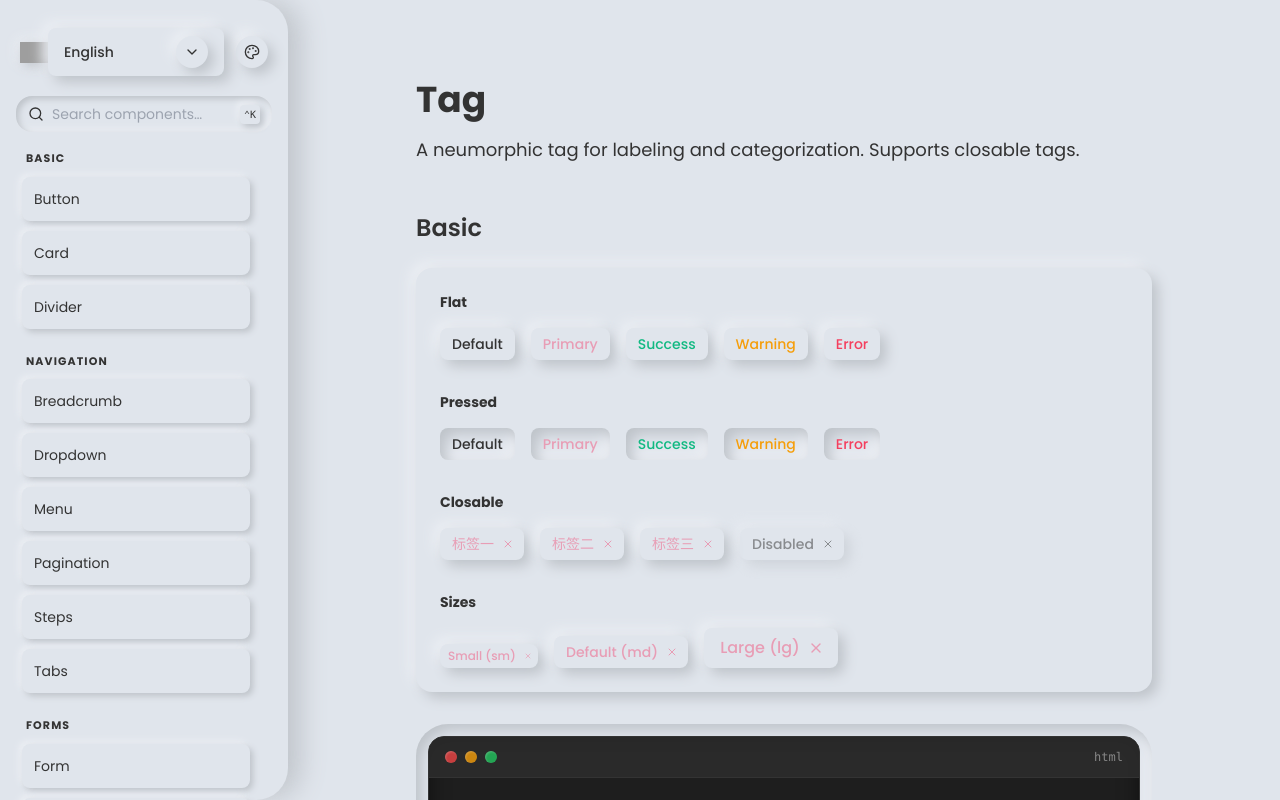
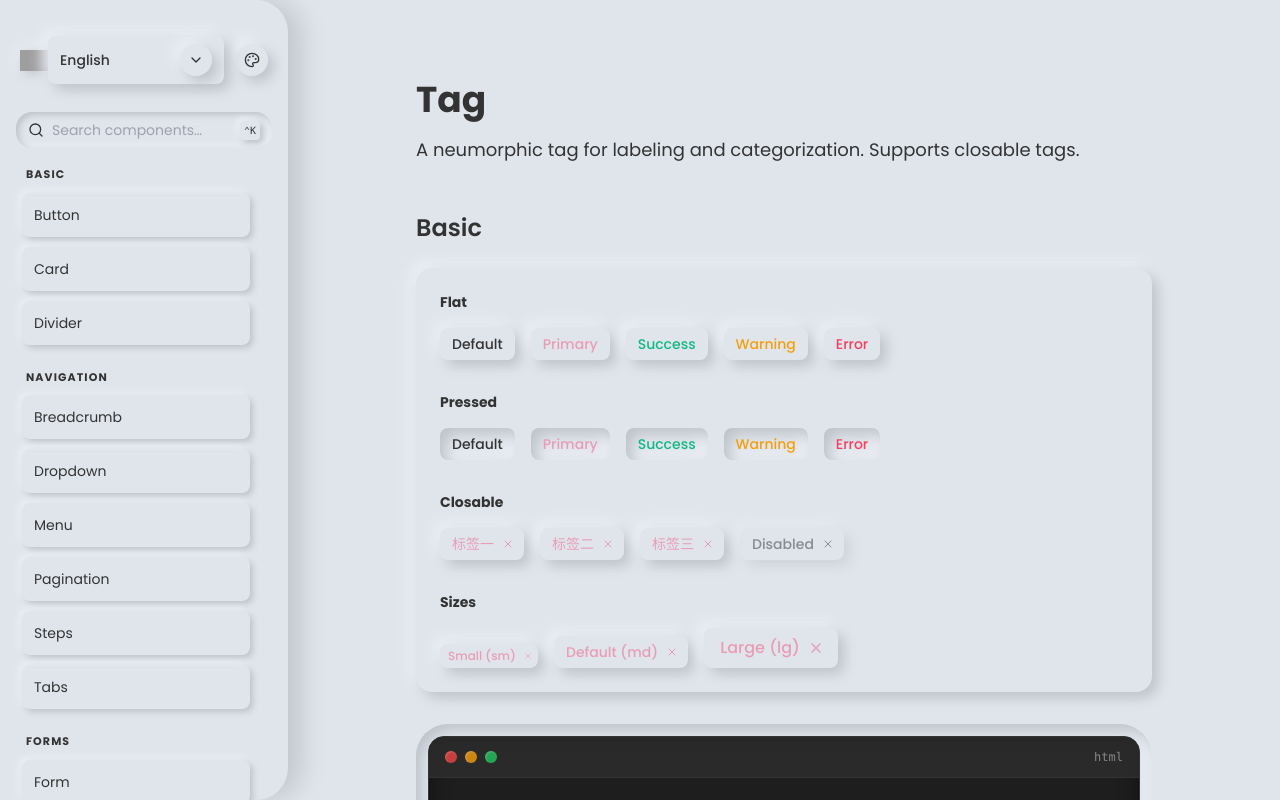
Before and after one commit to nregret/Neumorphism-UI, a Vue app: page /components/tag in a window 1280 px wide. Shown: the top 800 px of the page. Built offline with nearby package versions, Linux system fonts and the light colour scheme; grey boxes are pictures that could not be loaded.

Commit message:
feat: 前端新拟物UI国际化
Co-authored-by: traeagent <traeagent@users.noreply.github.com>

```diff
--- a/src/components/neu/NeuSelect.vue
+++ b/src/components/neu/NeuSelect.vue
@@ -100,7 +100,7 @@ onUnmounted(() => {
 const triggerClasses = computed(() => {
   const sizeClasses =
     props.size === 'sm'
-      ? 'px-4 py-2 text-sm rounded-neu-sm'
+      ? 'px-3 py-2 text-sm rounded-neu-sm'
       : 'px-6 py-4 text-base rounded-neu-md'
   return [
     `relative w-full font-medium transition-all duration-300 flex items-center justify-between select-none ${sizeClasses}`,
--- a/src/layouts/DocsLayout.vue
+++ b/src/layouts/DocsLayout.vue
@@ -154,10 +154,10 @@ const highlightText = (text: string, query: string): { text: string; match: bool
     <!-- Mobile Header -->
     <div class="md:hidden flex items-center justify-between p-4 z-50 sticky top-0 bg-[var(--bg-color)]/80 backdrop-blur-md border-b border-[var(--shadow-dark)]/10">
       <router-link to="/" class="flex items-center">
-        <img :src="logo" alt="Logo" class="w-12 h-12 object-contain neumorphic-logo" />
+        <img :src="logo" alt="Logo" class="w-14 h-14 object-contain neumorphic-logo" />
       </router-link>
       <div class="flex items-center gap-4">
-        <LanguageSelect />
+        <LanguageSelect class="w-36" />
         <NeuButton variant="icon" shape="circle" size="sm" @click="isThemeConfigOpen = true" :title="$t('docsLayout.themeButtonTitle')">
           <Palette class="w-4 h-4" />
         </NeuButton>
@@ -181,10 +181,10 @@ const highlightText = (text: string, query: string): { text: string; match: bool
       <!-- Logo + Theme Button -->
       <div class="hidden md:flex items-center justify-between px-5 pt-5 pb-3 shrink-0">
         <router-link to="/">
-          <img :src="logo" alt="Logo" class="w-16 h-16 object-contain neumorphic-logo transition-transform hover:scale-110 duration-300" />
+          <img :src="logo" alt="Logo" class="w-20 h-20 object-contain neumorphic-logo transition-transform hover:scale-110 duration-300" />
         </router-link>
         <div class="flex items-center gap-3">
-          <LanguageSelect />
+          <LanguageSelect class="w-36" />
           <NeuButton variant="icon" shape="circle" size="sm" @click="isThemeConfigOpen = true" :title="$t('docsLayout.themeButtonTitle')">
             <Palette class="w-4 h-4" />
           </NeuButton>
```
